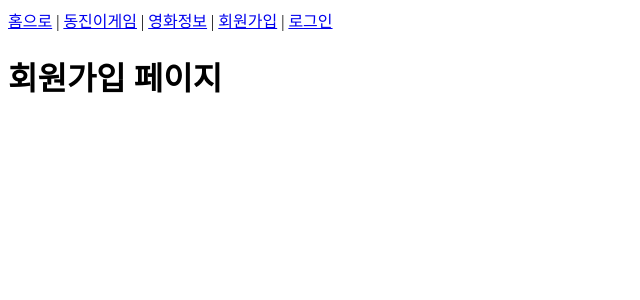
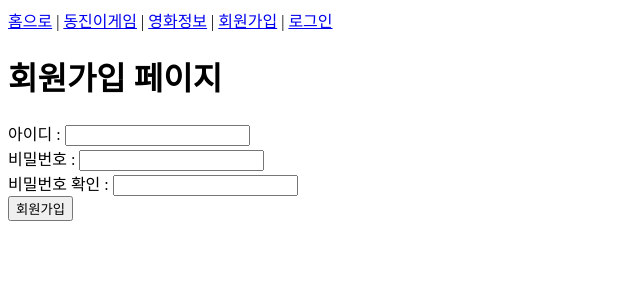
Before and after one commit to Gongman41/dongjin_love, a Vue app in the folder front/movie/: page /signup in a window 1280 px wide. Shown: the top 300 px of the page, without its empty margins (0-640 px from the left). Built offline with nearby package versions, Linux system fonts and the light colour scheme.

Commit message:
회원가입, 로그인 페이지 구축

```diff
--- /dev/null
+++ b/front/movie/src/stores/member.js
@@ -0,0 +1,64 @@
+import { ref, computed } from 'vue'
+import { useRouter } from 'vue-router'
+import { defineStore } from 'pinia'
+import axios from 'axios'
+
+export const useMemberStore = defineStore('member', () => {
+  const API_URL = 'http://127.0.0.1:8000'
+  const token = ref(null)
+  const isLogin = computed(() => {
+    if (token.value === null) {
+      return false
+    } else {
+      return true
+    }
+  })
+
+  const router = useRouter()
+
+  const signup = function (payload) {
+    const { username, password1, password2 } = payload
+
+    axios({
+      method: 'post',
+      url: `${API_URL}/accounts/signup/`,
+      data: {
+        username,
+        password1,
+        password2
+      }
+    })
+      .then((response) => {
+        const password = password1
+        login({ username, password })
+      })
+      .catch((error) => {
+        console.log(error)
+      })
+  }
+
+  const login = function (payload) {
+
+    const { username, password } = payload
+
+    axios({
+      method: 'post',
+      url: `${API_URL}/accounts/login/`,
+      data: {
+        username,
+        password
+      }
+    })
+      .then((response) => {
+        token.value = response.data.key
+        router.push('/')
+      })
+      .catch((error) => {
+        console.log(error)
+      })
+  }
+  return {
+    API_URL, token, isLogin,
+    signup, login
+  }
+}, { persist: true })
--- a/front/movie/src/views/LoginView.vue
+++ b/front/movie/src/views/LoginView.vue
@@ -1,15 +1,35 @@
 <template>
   <div>
-    <h1>로그인 페이지</h1>
+    <h1>로그인</h1>
+    <form @submit.prevent="login">
+      <div>
+        <label for="username">아이디 : </label>
+        <input type="text" v-model.trim="username" id="username">
+      </div>
+      <div>
+        <label for="password">비밀번호 : </label>
+        <input type="password" v-model.trim="password" id="password">
+      </div>
+      <input type="submit" value="로그인">
+    </form>
   </div>
 </template>
 
 <script setup>
 import { ref } from 'vue'
+import { useMemberStore } from '@/stores/member'
 
+const username = ref(null)
+const password = ref(null)
+const memberStore = useMemberStore()
 
+const login = function () {
+  const payload = {
+    username: username.value,
+    password: password.value
+  }
+  memberStore.login(payload)
+}
 </script>
 
-<style scoped>
-
-</style>
+<style></style>
--- a/front/movie/src/views/SignUpView.vue
+++ b/front/movie/src/views/SignUpView.vue
@@ -1,15 +1,41 @@
 <template>
   <div>
     <h1>회원가입 페이지</h1>
+    <form @submit.prevent="signup">
+      <div>
+        <label for="username">아이디 : </label>
+        <input type="text" v-model.trim="username" id="username">
+      </div>
+      <div>
+        <label for="password1">비밀번호 : </label>
+        <input type="password" v-model.trim="password1" id="password1">
+      </div>
+      <div>
+        <label for="password2">비밀번호 확인 : </label>
+        <input type="password" v-model.trim="password2" id="password2">
+      </div>
+      <input type="submit" value="회원가입">
+    </form>
   </div>
 </template>
 
 <script setup>
 import { ref } from 'vue'
+import { useMemberStore } from '@/stores/member'
 
+const username = ref(null)
+const password1 = ref(null)
+const password2 = ref(null)
+const memberStore = useMemberStore()
 
+const signup = function () {
+  const payload = {
+    username: username.value,
+    password1: password1.value,
+    password2: password2.value
+  }
+  memberStore.signup(payload)
+}
 </script>
 
-<style scoped>
-
-</style>
+<style></style>
```
Also changed, not shown: front/movie/src/stores/counter.js (deleted, +0 -12 lines).
